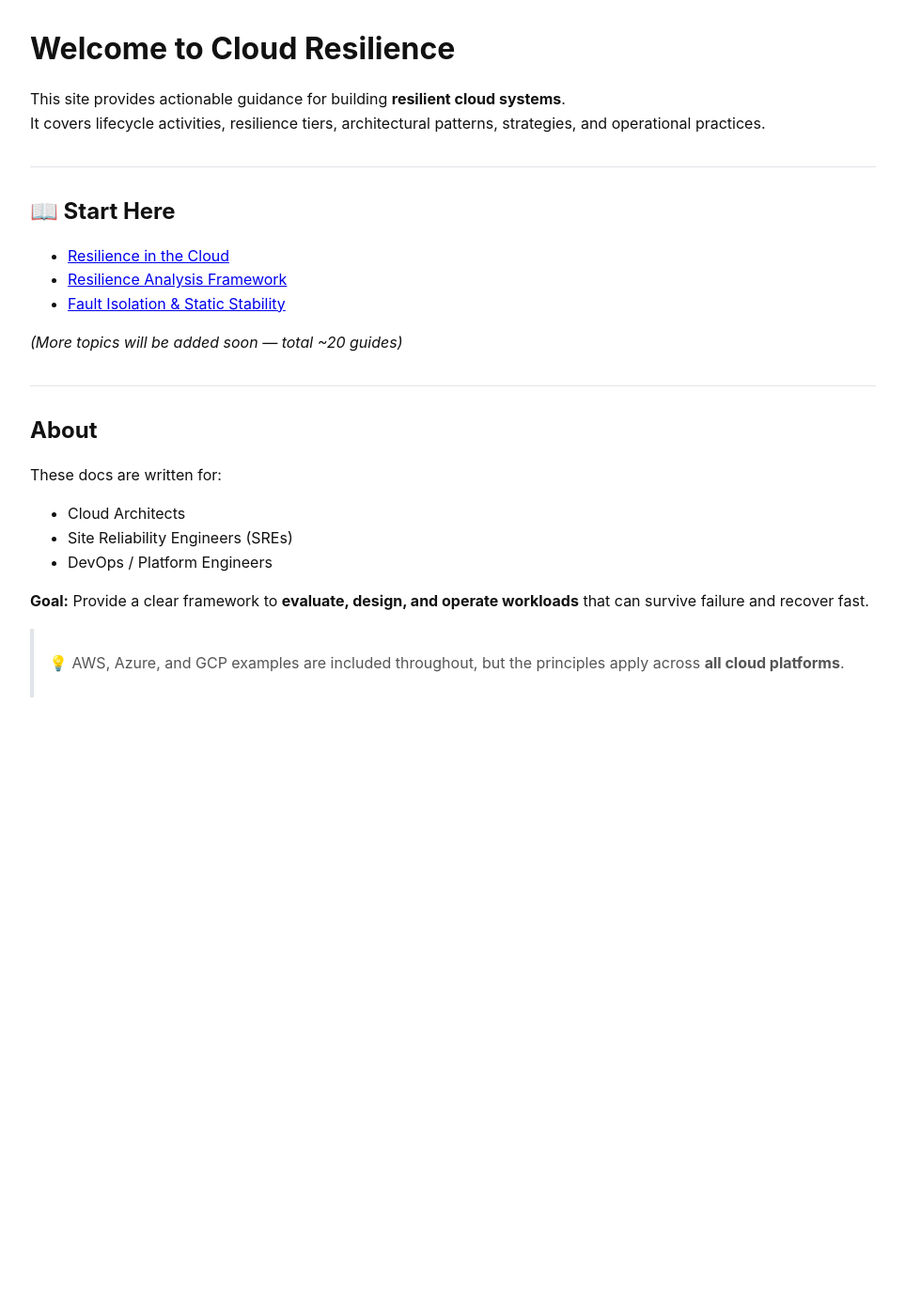
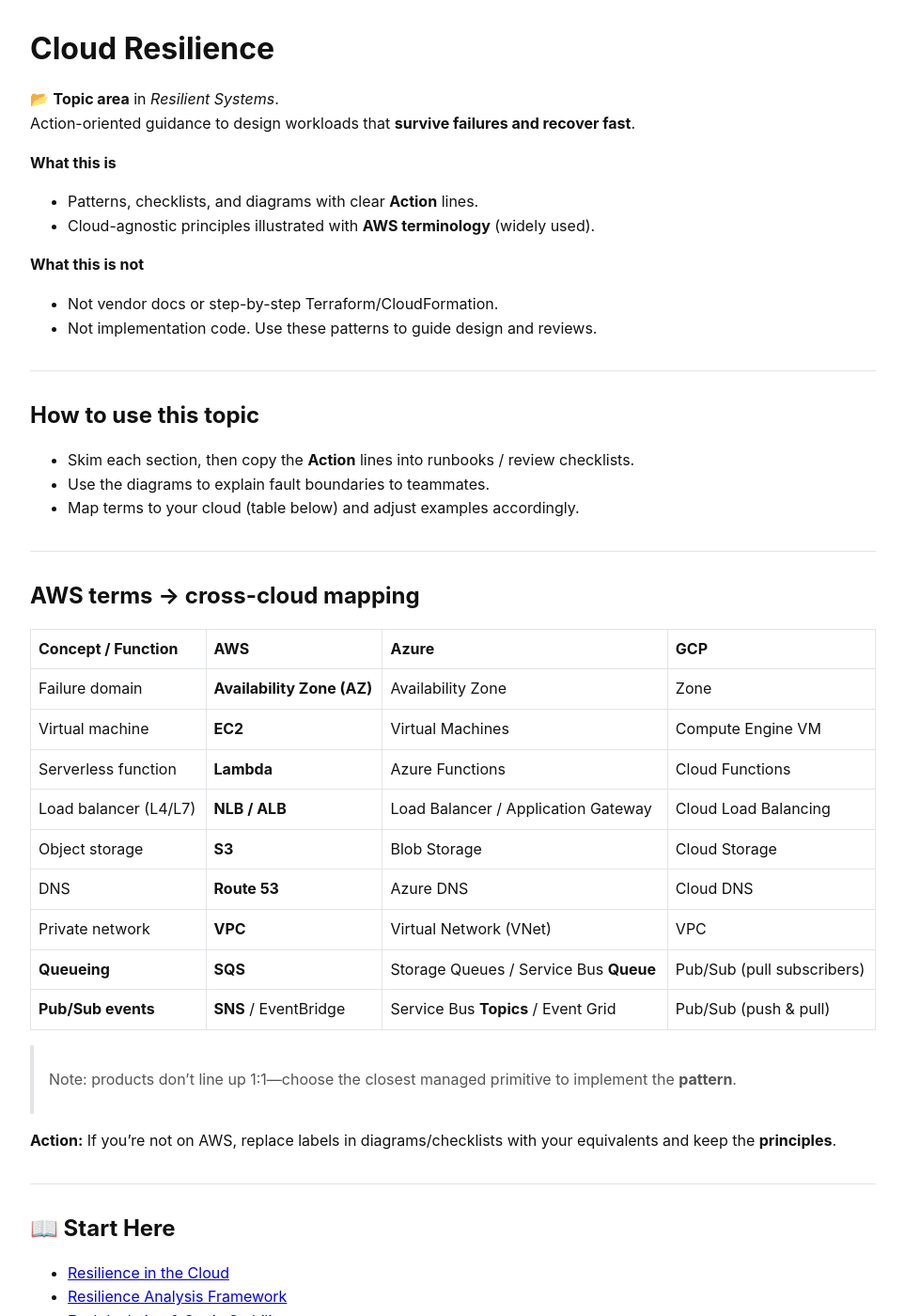
Before and after one commit to ahmadalkhaldi2013-star/Cloud-Resilience, a Jekyll site: the page built from Cloud-Resilience/index.md, in a window 1280 px wide and 1400 px high. Shown: the whole window at 94% size, without its empty margins (158-1121 px from the left). Built offline with Jekyll 4.4.1, drawn with Linux system fonts in a browser that asks for light colours; some of the changed text lies outside the part shown.

Commit message:
update cloud res with more detailed index file.

```diff
--- a/Cloud-Resilience/index.md
+++ b/Cloud-Resilience/index.md
@@ -3,10 +3,45 @@ layout: default
 title: Welcome to Cloud Resilience
 ---
 
-# Welcome to Cloud Resilience
+# Cloud Resilience
 
-This site provides actionable guidance for building **resilient cloud systems**.
-It covers lifecycle activities, resilience tiers, architectural patterns, strategies, and operational practices.
+📂 **Topic area** in *Resilient Systems*.
+Action-oriented guidance to design workloads that **survive failures and recover fast**.
+
+**What this is**
+- Patterns, checklists, and diagrams with clear **Action** lines.
+- Cloud-agnostic principles illustrated with **AWS terminology** (widely used).
+
+**What this is not**
+- Not vendor docs or step-by-step Terraform/CloudFormation.
+- Not implementation code. Use these patterns to guide design and reviews.
+
+---
+
+## How to use this topic
+- Skim each section, then copy the **Action** lines into runbooks / review checklists.
+- Use the diagrams to explain fault boundaries to teammates.
+- Map terms to your cloud (table below) and adjust examples accordingly.
+
+---
+
+## AWS terms → cross-cloud mapping
+
+| Concept / Function        | AWS                         | Azure                               | GCP                          |
+|---------------------------|-----------------------------|-------------------------------------|------------------------------|
+| Failure domain            | **Availability Zone (AZ)**  | Availability Zone                    | Zone                         |
+| Virtual machine           | **EC2**                     | Virtual Machines                     | Compute Engine VM            |
+| Serverless function       | **Lambda**                  | Azure Functions                      | Cloud Functions              |
+| Load balancer (L4/L7)     | **NLB / ALB**               | Load Balancer / Application Gateway  | Cloud Load Balancing         |
+| Object storage            | **S3**                      | Blob Storage                         | Cloud Storage                |
+| DNS                       | **Route 53**                | Azure DNS                            | Cloud DNS                    |
+| Private network           | **VPC**                     | Virtual Network (VNet)               | VPC                          |
+| **Queueing**              | **SQS**                     | Storage Queues / Service Bus **Queue** | Pub/Sub (pull subscribers) |
+| **Pub/Sub events**        | **SNS** / EventBridge       | Service Bus **Topics** / Event Grid  | Pub/Sub (push & pull)        |
+
+> Note: products don’t line up 1:1—choose the closest managed primitive to implement the **pattern**.
+
+**Action:** If you’re not on AWS, replace labels in diagrams/checklists with your equivalents and keep the **principles**.
 
 ---
 
@@ -15,17 +50,43 @@ It covers lifecycle activities, resilience tiers, architectural patterns, strate
 - [Resilience Analysis Framework](resilience-analysis-framework.md)
 - [Fault Isolation & Static Stability](fault-isolation-core-concepts.md)
 
-*(More topics will be added soon — total ~20 guides)*
+---
+
+## Notes on diagrams
+- Diagrams use **Mermaid**. They render on this site; in GitHub’s raw Markdown you may see the code fence—expected.
+- Copy/paste and adapt diagrams in your design docs and reviews.
 
 ---
 
-## About
+## Contribute
+Real-world examples, corrections, or better diagrams are welcome.
+**Action:** Open an Issue/PR on GitHub with context and what changed.
 
-These docs are written for:
-- Cloud Architects
+---
+
+## Audience
+
+**Primary**
+- Cloud / Solution Architects
 - Site Reliability Engineers (SREs)
-- DevOps / Platform Engineers
+- Platform / DevOps Engineers
+
+**Also useful for**
+- Backend & Feature Engineers (owning services in prod)
+- Tech Leads & Engineering Managers (reviewing designs/runbooks)
+- Security/Compliance & Risk (failure modes, controls)
+- Data/ML Platform Engineers (pipelines, state, recovery)
+- Incident Commanders & On-call Responders
+- QA / Performance Engineers (failure & load test planning)
+
+**How to use by role**
+- *Architects*: adopt patterns, fault boundaries, and **Action** checklists in design reviews.
+- *SRE/Platform*: turn **Action** lines into runbooks, SLOs, chaos & DR tests.
+- *Developers*: map diagrams to your service, swap AWS terms for your cloud, and add to service READMEs.
+- *Leads/Managers*: use sections as acceptance criteria for design docs and launch reviews.
+
+**Prereqs**
+- Working knowledge of cloud primitives (compute, storage, networking) and basic IaC.
+- AWS terms are used for examples; map to your cloud using the table above.
 
 **Goal:** Provide a clear framework to **evaluate, design, and operate workloads** that can survive failure and recover fast.
-
-> 💡 AWS, Azure, and GCP examples are included throughout, but the principles apply across **all cloud platforms**.
```
